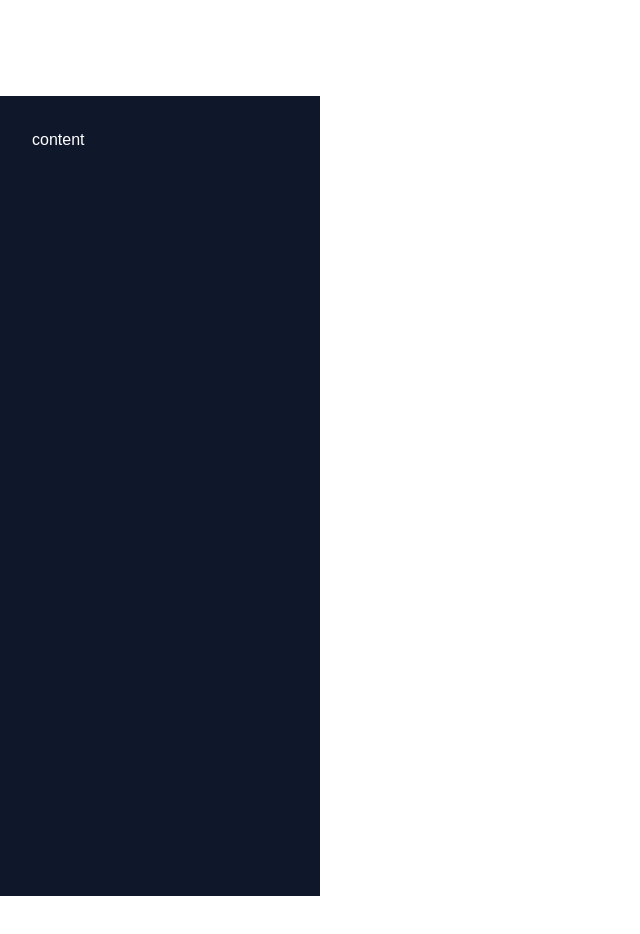
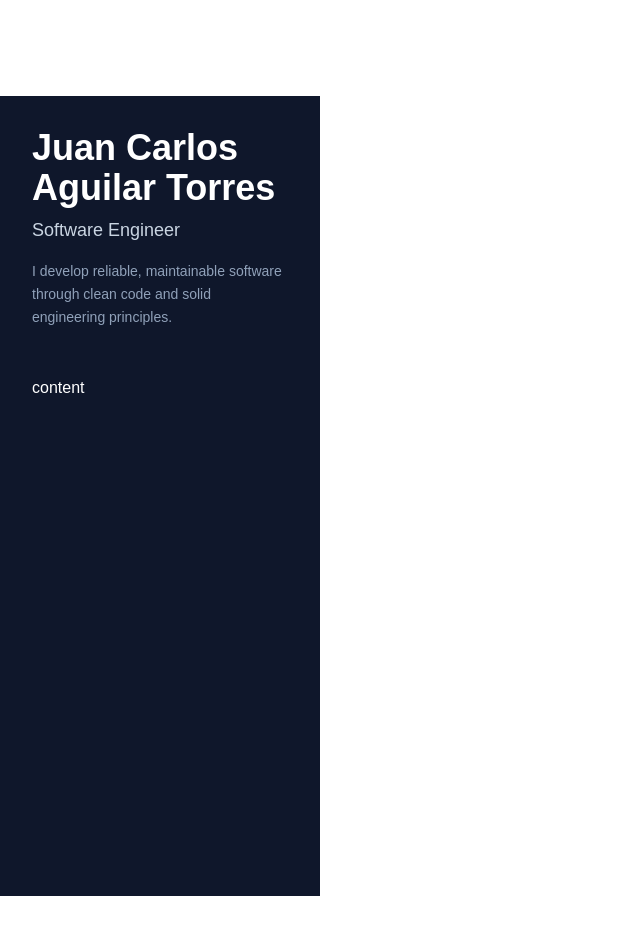
Before and after one commit to JuanAguilarTorres/Portafolio, a Next.js app in the folder next/: page / in a window 1280 px wide. Shown: the top 934 px of the page, without its empty margins (0-640 px from the left). Built offline with nearby package versions, Linux system fonts and the light colour scheme.

Commit message:
feat(sidebar): develop header section

```diff
--- a/next/src/app/components/sidebar/SidebarHeader.tsx
+++ b/next/src/app/components/sidebar/SidebarHeader.tsx
@@ -2,6 +2,12 @@ import React from 'react';
 
 export const SidebarHeader: React.FC = () => {
     return (
-        <div></div>
+        <header className="mb-12">
+            <h1 className="text-4xl font-bold mb-2">Juan Carlos Aguilar Torres</h1>
+            <h2 className="text-lg text-slate-300 mb-4">Software Engineer</h2>
+            <p className="text-slate-400 text-sm leading-relaxed">
+                I develop reliable, maintainable software through clean code and solid engineering principles.
+            </p>
+        </header>
     );
 };
```
